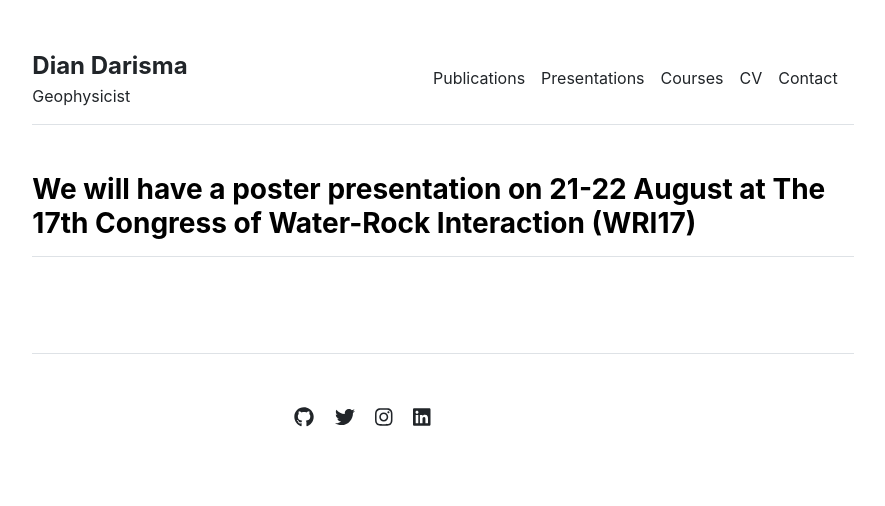
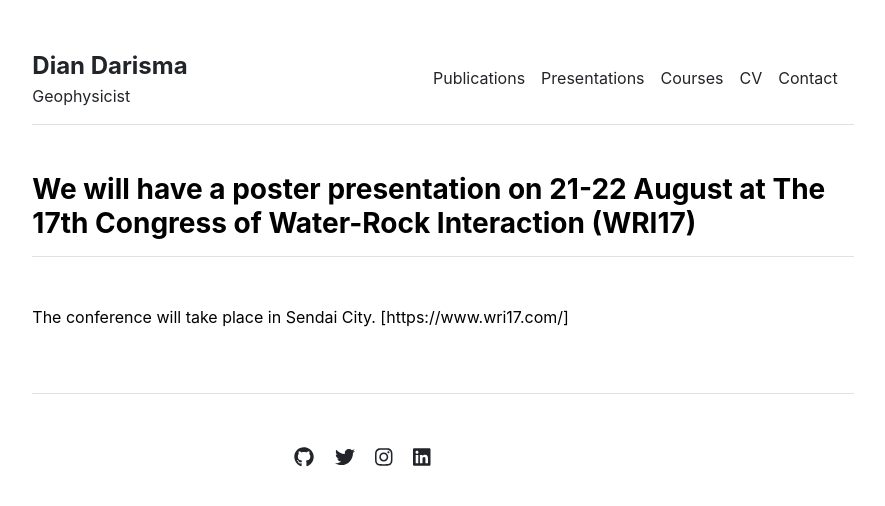
Before and after one commit to diandarisma/diandarisma.github.io, a Jekyll site: the page built from _posts/2023-07-09-WRI.md, in a window 1280 px wide. Shown: the top 506 px of the page, without its empty margins (197-1082 px from the left). Built offline with Jekyll 4.4.1, drawn with Linux system fonts in a browser that asks for light colours.

Commit message:
Update 2023-07-09-WRI.md

```diff
--- a/_posts/2023-07-09-WRI.md
+++ b/_posts/2023-07-09-WRI.md
@@ -2,3 +2,5 @@
 layout: post
 title: "We will have a poster presentation on 21-22 August at The 17th Congress of Water-Rock Interaction (WRI17)"
 ---
+
+The conference will take place in Sendai City. [https://www.wri17.com/]
```
